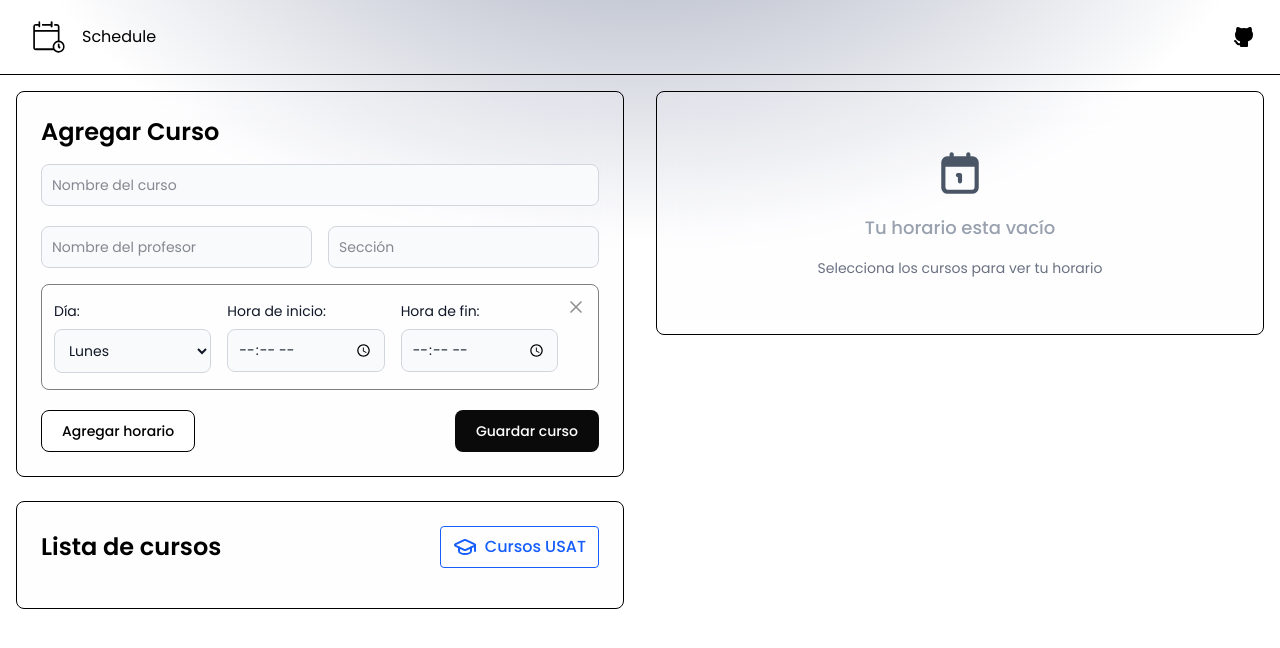
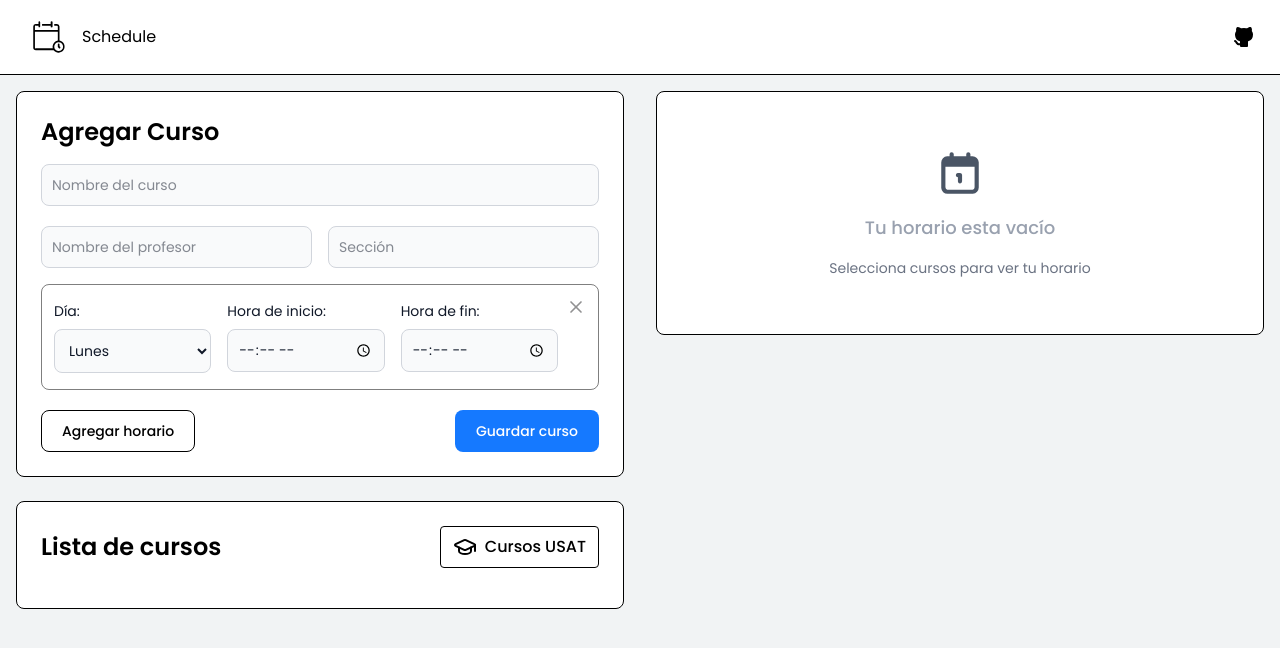
Before and after one commit to Cesar-Ch/study_schedule, a React (Vite) app: page / in a window 1280 px wide. Shown: the top 648 px of the page. Built offline with nearby package versions, Linux system fonts and the light colour scheme.

Commit message:
Refactor styles and structure across components for improved UI consistency and responsiveness

```diff
--- a/index.html
+++ b/index.html
@@ -14,9 +14,7 @@
 
 </head>
 
-<body class="dark:bg-[#0e0e11] bg-white dark:text-white text-black font-poppins">
-
-  <div class="absolute top-0 z-[-2] h-screen w-full bg-white dark:bg-[#0e0e11]  dark:bg-[radial-gradient(ellipse_50%_50%_at_50%_-20%,rgba(147,175,253,0.3),rgba(255,255,255,0))] bg-[radial-gradient(ellipse_50%_50%_at_50%_-20%,rgba(23,39,84,0.4),rgba(0,0,0,0))]"></div>
+<body class="dark:text-white text-black font-poppins">
 
   <div id="root"></div>
 
--- a/src/App.jsx
+++ b/src/App.jsx
@@ -24,8 +24,8 @@ function App() {
   }, [datos])
 
   return (
-    <div className="">
-      <header className="border-b-1">
+    <div className="dark:bg-dark-pri bg-light-pri h-screen min-h-min">
+      <header className="border-b-1 dark:bg-dark-sec dark:border-gray-800 bg-white">
         <div className="flex justify-between items-center mx-auto px-6 py-3">
           <div className="flex items-center gap-2 transition-all duration-500 ease-in-out">
             <IconLogo className="text-white dark:text-black" />
--- a/src/components/AcademicCourses.jsx
+++ b/src/components/AcademicCourses.jsx
@@ -171,11 +171,11 @@ const AcademicCourses = ({ setShowAcdCourses, showAcdCourses, setShowToast, setT
 
     return (
 
-        <section className='top-0 left-0 fixed w-screen h-screen  z-30 dark:bg-black/50 bg-black/80  backdrop-blur-[4px] place-content-center grid text-white'>
-            <div ref={modalRef} className="rounded-lg border p-5  bg-white dark:bg-black border-gray-500 w-[90vw]">
+        <section className='top-0 left-0 fixed w-screen h-screen  z-30 dark:bg-black/10 bg-black/50  backdrop-blur-[4px] place-content-center grid text-white'>
+            <div ref={modalRef} className="rounded-lg border p-5  bg-white dark:bg-dark-sec border-gray-500 w-[90vw]">
                 <div className="flex justify-between items-center mb-5">
                     <h3 className="text-black dark:text-white ">Ciclo: 25 - II</h3>
-                    <div className=" top-10 right-10 hover:text-black dark:hover:text-white" onClick={() => setShowAcdCourses(!showAcdCourses)}>
+                    <div className="text-black dark:text-white top-10 right-10 hover:text-black dark:hover:text-white" onClick={() => setShowAcdCourses(!showAcdCourses)}>
                         <IconX />
                     </div>
                 </div>
@@ -186,13 +186,13 @@ const AcademicCourses = ({ setShowAcdCourses, showAcdCourses, setShowToast, setT
                         </h3>
                     </div>
                     <div className="gap-3 flex flex-wrap justify-end">
-                        <select name="career" id="" className="w-full sm:w-auto dark:bg-black border rounded-md text-gray-900 dark:text-gray-100 px-3 py-2 text-sm h-10">
+                        <select name="career" id="" className="w-full sm:w-auto dark:bg-dark-sec border rounded-md text-gray-900 dark:text-gray-100 px-3 py-2 text-sm h-10">
                             <option value="all">Todas las carreras</option>
                             <option value="sis">Ingeniería de sistemas</option>
                         </select>
 
 
-                        <select name="cycle" id="" className="w-full sm:w-auto dark:bg-black border rounded-md text-gray-900 dark:text-gray-100 px-3 py-2 text-sm h-10" onChange={(e) => handleCiclo(e.target.value)}>
+                        <select name="cycle" id="" className="w-full sm:w-auto dark:bg-dark-sec border rounded-md text-gray-900 dark:text-gray-100 px-3 py-2 text-sm h-10" onChange={(e) => handleCiclo(e.target.value)}>
                             <option value="all" className="dark:bg-black">Todos los ciclos</option>
                             {
                                 Array.from({ length: 10 }).map((_, i) => (
@@ -210,17 +210,17 @@ const AcademicCourses = ({ setShowAcdCourses, showAcdCourses, setShowToast, setT
                                 <div className="flex justify-between items-center">
                                     <h3 className="font-semibold text-gray-900 dark:text-gray-100 my-7">Ciclo {key}</h3>
 
-                                    <button className="transition-all duration-200 bg-blue-600 hover:bg-blue-700 dark:bg-blue-600 dark:hover:bg-blue-700 text-white rounded-md px-3 cursor-pointer text-sm h-9 w-50 flex justify-center items-center" onClick={() => AddCicle(key)}>{cicloAdd[key]?.added ? <IconCheck /> : 'Agregar todos los cursos'}</button>
+                                    <button className="transition-all duration-200 bg-[#1579ff] hover:bg-blue-600 text-white rounded-md px-3 cursor-pointer text-sm h-9 w-50 flex justify-center items-center" onClick={() => AddCicle(key)}>{cicloAdd[key]?.added ? <IconCheck /> : 'Agregar todos los cursos'}</button>
                                 </div>
                                 <div className="flex flex-col gap-2">
                                     {
                                         value.map((curso, i) => (
-                                            <div key={i} className="flex items-center justify-between p-3 rounded-lg border  border-gray-200 dark:border-gray-700 hover:bg-gray-50 dark:hover:bg-gray-700/50 transition-all duration-200 ">
+                                            <div key={i} className="flex items-center justify-between p-3 rounded-lg border  border-gray-200 dark:border-gray-700 hover:bg-gray-100 dark:hover:bg-gray-700/50 transition-all duration-200 ">
                                                 <p className="font-medium text-gray-900 dark:text-gray-100 ">
                                                     {Object.keys(curso)}
                                                 </p>
 
-                                                <button className="transition-all duration-200 bg-blue-600 hover:bg-blue-700 dark:bg-blue-600 dark:hover:bg-blue-700 text-white rounded-md px-3 cursor-pointer text-sm h-9 w-20 flex justify-center items-center" onClick={() => AddCorse(key, i, Object.keys(curso))}>
+                                                <button className="transition-all duration-200 bg-[#1579ff] hover:bg-blue-600  text-white rounded-md px-3 cursor-pointer text-sm h-9 w-20 flex justify-center items-center" onClick={() => AddCorse(key, i, Object.keys(curso))}>
                                                     {cicloAdd[key]?.courses[Object.keys(curso)]?.added ? <IconCheck /> : 'Agregar'}
                                                 </button>
 
--- a/src/components/AddCourse.jsx
+++ b/src/components/AddCourse.jsx
@@ -130,7 +130,7 @@ const AddCourse = ({ datos, setDatos, setShowToast, setMessage, setTypeToast })
 
                                 <span className="text-sm text-gray-900 dark:text-white">Día:</span>
 
-                                <select id="day" className="bg-gray-50 border border-gray-300 text-gray-900 text-sm rounded-lg focus:ring-black focus:border-black  p-2.5 dark:bg-[#0f1118] dark:border-gray-600 dark:placeholder-gray-400 dark:text-white dark:focus:ring-white dark:focus:border-white"
+                                <select id="day" className="bg-gray-50 border border-gray-300 text-gray-900 text-sm rounded-lg focus:ring-black focus:border-black  p-2.5 dark:bg-dark-sec dark:border-gray-600 dark:placeholder-gray-400 dark:text-white dark:focus:ring-white dark:focus:border-white"
                                     onChange={(e) => updateSchedule(horario.id, e.target.value, 'day')} required>
                                     <option value="Lunes">Lunes</option>
                                     <option value="Martes">Martes</option>
--- a/src/components/Button.jsx
+++ b/src/components/Button.jsx
@@ -2,8 +2,8 @@ const Button = ({ children, variant = "primary", className = "", ...props }) =>
     const baseStyles = "font-medium rounded-lg text-sm px-5 py-2.5 transition transition-all duration-300 ease-in-out";
 
     const variants = {
-        primary: "text-white bg-primary hover:bg-primary-hover dark:bg-dark-primary dark:text-black dark:hover:bg-dark-hover border border-transparent",
-        secondary: "text-black bg-white hover:bg-[#f1f5f9] border border-black dark:bg-black dark:text-white dark:hover:bg-[#27272a] dark:border-white",
+        primary: "text-white bg-[#1579ff] hover:bg-[#0a5feb] dark:bg-[#1579fe] dark:hover:bg-[#1579fe]/80 border border-transparent",
+        secondary: "text-black bg-white hover:bg-[#f1f5f9] border border-black dark:bg-dark-sec dark:text-white dark:hover:bg-[#27272a] dark:border-white",
     };
 
     return (
--- a/src/components/ListCourses.jsx
+++ b/src/components/ListCourses.jsx
@@ -107,7 +107,7 @@ const ListCourses = ({ datos, setDatos, selectedCourse, setSelectedCourse, setSh
         <section className="mt-6 section-custom">
             <div className="flex justify-between items-center mb-4">
                 <h2 className="text-2xl font-semibold  ">Lista de cursos</h2>
-                <div className="flex items-center py-2 px-3 rounded-sm border text-blue-600 font-medium dark:text-blue-400 dark:bg-slate-950 transition hover:bg-slate-100  hover:cursor-pointer dark:hover:bg-slate-900 gap-2" onClick={() => setShowAcdCourses(!showAcdCourses)}>
+                <div className="flex items-center py-2 px-3 rounded-sm border text-black font-medium dark:text-white dark:bg-transparent transition hover:bg-light-pri/50  hover:cursor-pointer dark:hover:bg-dark-pri gap-2" onClick={() => setShowAcdCourses(!showAcdCourses)}>
                     <GraduationCap />
                     Cursos USAT
                 </div>
@@ -117,18 +117,18 @@ const ListCourses = ({ datos, setDatos, selectedCourse, setSelectedCourse, setSh
                 Object.keys(datos).map((curso, i) => (
                     <div key={curso} className="mb-2">
                         <div
-                            className={`relative overflow-hidden flex items-center justify-between w-full p-4 font-medium rtl:text-right border rounded-lg  border-gray-200 dark:border-gray-700 hover:bg-gray-100 dark:hover:bg-[#27272a] gap-3 ${openSection === i ? "bg-gray-100 dark:bg-[#27272a] rounded-b-none" : ""
+                            className={`relative overflow-hidden flex items-center justify-between w-full p-4 font-medium rtl:text-right border rounded-lg  border-gray-300 dark:border-gray-700 hover:bg-gray-100 dark:hover:bg-dark-pri gap-3 ${openSection === i ? "bg-gray-100 dark:bg-dark-pri rounded-b-none" : ""
                                 }`}
                             onClick={() => toggleSection(i)}
                         >
                             <div className="flex items-center gap-2 text-sm">
-                            <div className={`w-1 absolute top-0 left-0 h-full  ${curso in selectedCourse ? "flex bg-[#155dfc]":"hidden"}`}>
+                            <div className={`w-1 absolute top-0 left-0 h-full  ${curso in selectedCourse ? "flex bg-[#1579ff]":"hidden"}`}>
                                 </div>
                                 <Accordion i={i} openSection={openSection} />
                                 <span className={`${curso in selectedCourse ? "text-gray-800 dark:text-gray-200":"text-gray-600 dark:text-gray-400"}`}>{curso}</span>
-                                <span className={`text-white bg-[#155dfc] px-2 py-1 rounded-lg  ${curso in selectedCourse ? "flex":"hidden"}`}> ({selectedCourse[curso]?.section}) </span>
+                                <span className={`text-white bg-[#1579ff] px-2 py-1 rounded-lg  ${curso in selectedCourse ? "flex":"hidden"}`}> ({selectedCourse[curso]?.section}) </span>
                             </div>
-                            <button className="rounded p-1 text-red-400 hover:bg-red-300/30 dark:hover:bg-red-900/50 dark:hover:text-red-300" onClick={(e) => deleteCourse(e, curso)}>
+                            <button className="rounded p-1 text-[#f1364e] hover:bg-red-300/30 dark:hover:bg-red-900/50 dark:hover:text-red-300" onClick={(e) => deleteCourse(e, curso)}>
                                 <Trash />
                             </button>
                         </div>
@@ -137,7 +137,7 @@ const ListCourses = ({ datos, setDatos, selectedCourse, setSelectedCourse, setSh
                             datos[curso].map((dato, j) => (
 
                                 <div key={`${curso}-${j}`}
-                                    className={`relative ${openSection === i ? "flex" : "hidden"} p-4 dark:bg-[#0e0e11] border  border-gray-200 dark:border-gray-700 items-center`}
+                                    className={`relative ${openSection === i ? "flex" : "hidden"} p-4 dark:bg border  border-gray-200 dark:border-gray-700 items-center`}
                                 >
                                     <div className="absolute right-3" onClick={(e) => deleteSingleSchedule(e, curso, j)}>
                                         <IconX />
--- a/src/components/Schedule.jsx
+++ b/src/components/Schedule.jsx
@@ -33,9 +33,9 @@ const Schedule = ({ selectedCourse }) => {
                             <table className="w-full">
                                 <thead>
                                     <tr>
-                                        <th className="border border-[#64748b]/50 dark:border-[#a1a1aa]/50 p-2 bg-[#f1f5f9] text-[#314257] font-bold dark:bg-[#0f1117] dark:text-[#a1a1aa]">Hora</th>
+                                        <th className="border border-[#64748b]/50 dark:border-[#a1a1aa]/50 p-2 bg-light-pri text-[#314257] font-bold dark:bg-black/10 dark:text-[#a1a1aa]">Hora</th>
                                         {dias.map((dia) => (
-                                            <th key={dia} className="border border-[#64748b]/50 dark:border-[#a1a1aa]/50 p-2 bg-[#f1f5f9] text-[#314257] font-bold dark:bg-[#0f1117] dark:text-[#a1a1aa]">
+                                            <th key={dia} className="border border-[#64748b]/50 dark:border-[#a1a1aa]/50 p-2 bg-light-pri text-[#314257] font-bold dark:bg-black/10 dark:text-[#a1a1aa]">
                                                 {dia}
                                             </th>
                                         ))}
@@ -44,10 +44,10 @@ const Schedule = ({ selectedCourse }) => {
                                 <tbody>
                                     {horas.map((hora) => (
                                         <tr key={hora}>
-                                            <td className="border border-[#64748b]/50 dark:border-[#a1a1aa]/50 p-2 bg-[#f1f5f9] text-[#314257] dark:bg-[#0f1117] dark:text-[#a1a1aa] text-center min-w-[150px]">{`${hora}`}</td>
+                                            <td className="border border-[#64748b]/50 dark:border-[#a1a1aa]/50 p-2 bg-light-pri text-[#314257] dark:bg-black/10 dark:text-[#a1a1aa] text-center min-w-[150px]">{`${hora}`}</td>
                                             {
                                                 dias.map((dia) => (
-                                                    <td key={`${dia}-${hora}`} className="border border-[#64748b]/20 dark:border-[#a1a1aa]/20 p-2 dark:bg-[#0f1117]">
+                                                    <td key={`${dia}-${hora}`} className="border border-[#64748b]/20 dark:border-[#a1a1aa]/20 p-2 dark:bg-dark-sec">
                                                         {
                                                             Object.values(selectedCourse).map((curso, i) => {
 
@@ -63,7 +63,7 @@ const Schedule = ({ selectedCourse }) => {
 
                                                                     if (horario.day === dia && ((currentStart >= start && currentEnd <= end) || (currentStart <= start && currentEnd >= end) || (currentStart <= start && currentEnd > start) || (currentStart < end && currentEnd >= end))) {
                                                                         return (
-                                                                            <div key={`${i}-${j}`} className="p-1 rounded text-[10px] text-white bg-blue-700 dark:bg-blue-600 max-w-[120px] h-full overflow-hidden">
+                                                                            <div key={`${i}-${j}`} className="p-1 rounded text-[10px] text-white bg-[#1579ff]  max-w-[120px] h-full overflow-hidden">
                                                                                 <p className="font-bold text-nowrap   overflow-hidden overflow-ellipsis">{Object.keys(selectedCourse)[i]} ({curso.section})  </p>
 
                                                                                 <p className=" overflow-hidden overflow-ellipsis text-nowrap">{curso.teacher}</p>
@@ -85,7 +85,7 @@ const Schedule = ({ selectedCourse }) => {
                             <div className='flex flex-col items-center text-gray-600 dark:text-gray-400 p-8 gap-4'>
                                 <Calendar size={50} />
                                 <h3 className='text-gray-400 dark:text-gray-200 text-lg font-medium'>Tu horario esta vacío</h3>
-                                <p className='text-gray-500 text-sm dark:text-gray-300'>Selecciona los cursos para ver tu horario</p>
+                                <p className='text-gray-500 text-sm dark:text-gray-300'>Selecciona cursos para ver tu horario</p>
                             </div>
                         )
                 }
--- a/src/index.css
+++ b/src/index.css
@@ -5,15 +5,15 @@
 
 @theme {
     --font-poppins: "Poppins", sans-serif;
-    --color-primary: #0a0a0a;
-    --color-primary-hover: #383838;
-    --color-dark-primary: #d2d8e5;
-    --color-dark-hover: #aab5cf;
+    --color-light-pri: #f1f3f4;
+    --color-dark-pri: #282e3d;
+    --color-dark-sec: #1a1d23;
+
 }
 
 .section-custom {
-    @apply p-6 rounded-lg border bg-[#eff3ff]/10 backdrop-blur-lg border-black dark:border-white dark:bg-[#172754]/10;
-  }
+    @apply p-6 rounded-lg border bg-white backdrop-blur-lg border-black dark:bg-dark-sec dark:border-gray-800;
+}
 
 
 .animation__toast {
--- a/tailwind.config.js
+++ b/tailwind.config.js
@@ -1,14 +1,6 @@
 /** @type {import('tailwindcss').Config} */
 export default {
   content: [
-    "./clean.html",
     "./src/**/*.{js,ts,jsx,tsx}",
-  ],
-  theme: {
-    extend: {
-
-
-    },
-  },
-  plugins: [],
+  ]
 }
```
